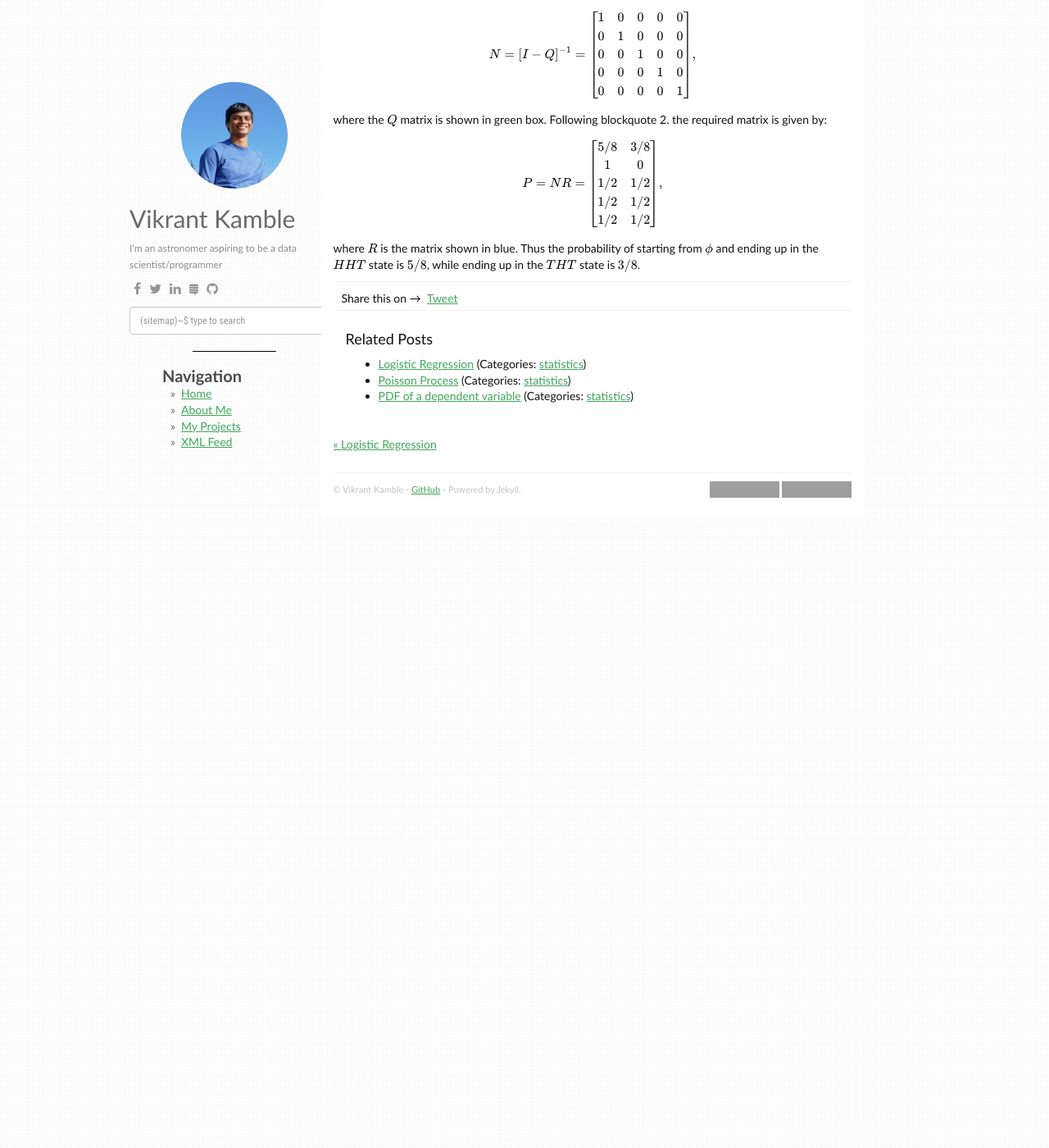
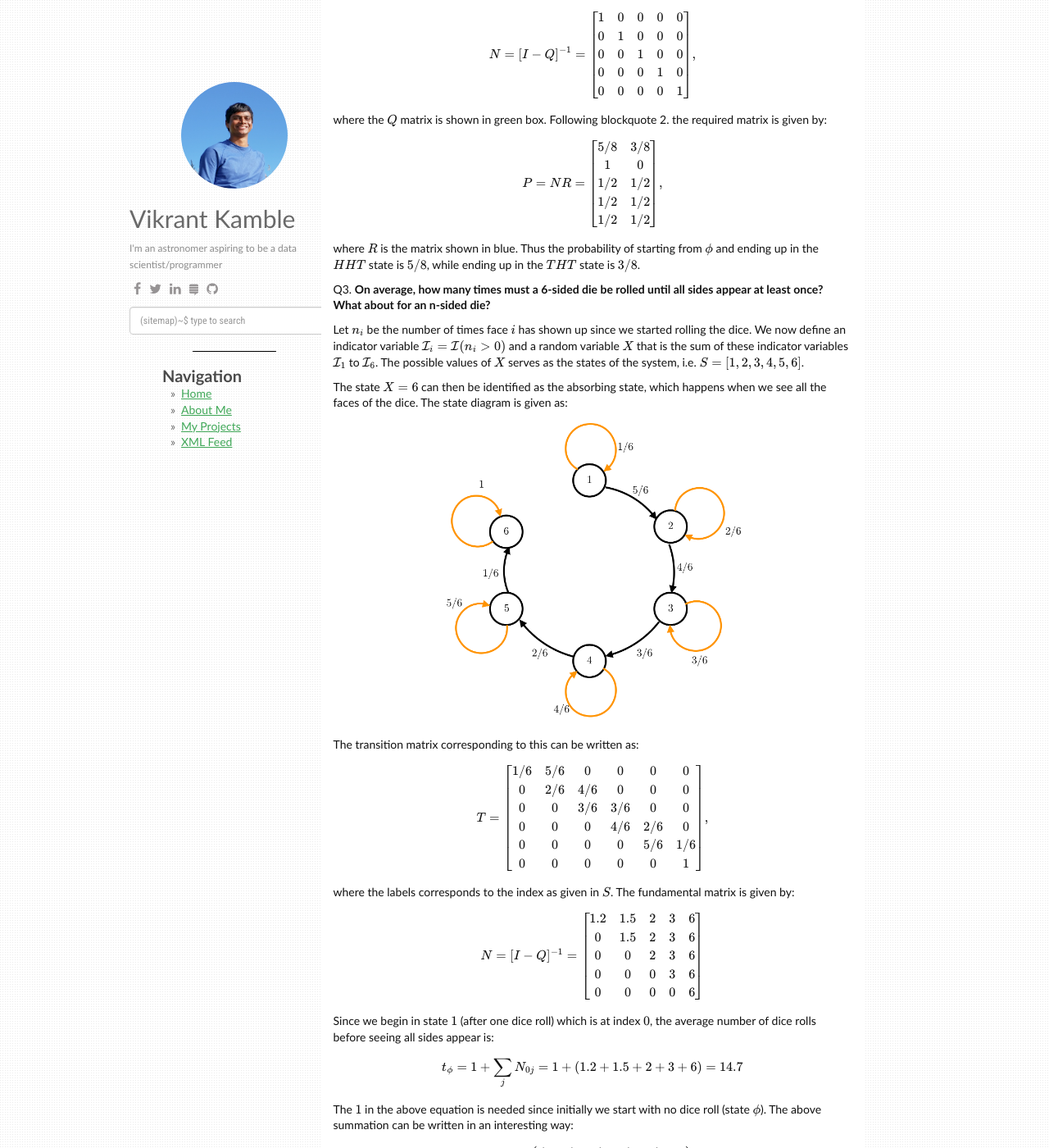
Before and after one commit to VikrantKamble/vikrantkamble.github.io, a Jekyll site: the page built from _posts/2019-12-14-absorbing-markov-chain.md, in a window 1280 px wide and 1400 px high, scrolled down 3432 px. Shown: the whole window at 82% size. Built offline with Jekyll 4.4.1, drawn with Linux system fonts in a browser that asks for light colours; nearby versions of some CDN libraries; formulas are drawn with MathJax 3; comment, search, counter and statistics services are not loaded; some of the changed text lies outside the part shown; grey boxes are pictures that could not be loaded.

Commit message:
added new combinatorics post

```diff
--- a/_posts/2019-12-14-absorbing-markov-chain.md
+++ b/_posts/2019-12-14-absorbing-markov-chain.md
@@ -167,4 +167,55 @@ where the $Q$ matrix is shown in green box. Following blockquote 2. the required
 
 where $R$ is the matrix shown in blue. Thus the probability of starting from $\phi$ and ending up in the $HHT$ state is $5/8$, while ending up in the $THT$ state is $3/8$.
 
+Q3. **On average, how many times must a 6-sided die be rolled until all sides appear at least once? What about for an n-sided die?**
+
+Let $n_i$ be the number of times face $i$ has shown up since we started rolling the dice. We now define an indicator variable $\mathcal{I}_i = \mathcal{I} (n_i > 0)$ and a random variable $X$ that is the sum of these indicator variables $\mathcal{I}_1$ to $\mathcal{I}_6$. The possible values of $X$ serves as the states of the system, i.e. $S = \[1, 2, 3, 4, 5, 6\]$.
+
+The state $X=6$ can then be identified as the absorbing state, which happens when we see all the faces of the dice. The state diagram is given as:
+
+<p align="center">
+  <img src="/static/img/dice_face.png" width="400"/>
+</p>
+
+The transition matrix corresponding to this can be written as:
+
+<p>
+$$T = \begin{bmatrix}
+                      1/6 & 5/6 & 0 & 0 & 0 &0 \\
+                      0 & 2/6 & 4/6 & 0 & 0 &0\\
+                      0 & 0 & 3/6 & 3/6 & 0 &0\\
+                      0 & 0 & 0 & 4/6 & 2/6 &0\\
+                      0 & 0 & 0 & 0 & 5/6 &1/6\\
+                      0 & 0 & 0 & 0 & 0 & 1
+\end{bmatrix},$$
+</p>
+
+where the labels corresponds to the index as given in $S$. The fundamental matrix is given by:
+
+<p>
+$$N = [I - Q]^{-1} = \begin{bmatrix}
+                      1.2 & 1.5 & 2 & 3 & 6 \\
+                      0 & 1.5 & 2 & 3 & 6\\
+                      0 & 0 & 2 & 3 & 6\\
+                      0 & 0 & 0 & 3 & 6\\
+                      0 & 0 & 0 & 0 & 6
+\end{bmatrix}$$
+</p>
+
+Since we begin in state $1$ (after one dice roll) which is at index $0$, the average number of dice rolls before seeing all sides appear is:
+
+$$t_{\phi} = 1 + \sum_{j} N_{0j} = 1 + (1.2 + 1.5 + 2 + 3 + 6) = 14.7$$
+
+The $1$ in the above equation is needed since initially we start with no dice roll (state $\phi$). The above summation can be written in an interesting way:
+
+$$t_{\phi} = 6\left(\frac{1}{6} + \frac{1}{5} + \frac{1}{4} + \frac{1}{3} + \frac{1}{2} + 1 \right)$$
+
+The quantity in the bracket is nothing but the $6^{th}$ [Harmonic number](https://en.wikipedia.org/wiki/Harmonic_number) $H_6$. Hence generalizing to arbitrary sided dice, the expected number of rolls required before seeing all the faces of the $n-sided$ dice is:
+
+$$t_n = n\ H_n$$
+
+
+
+
+
 <!-- <hr> -->
```
Also changed, not shown: _posts/2019-12-16-combinatorics.md (added, +51 -0 lines), static/img/dice_face.png (added).
